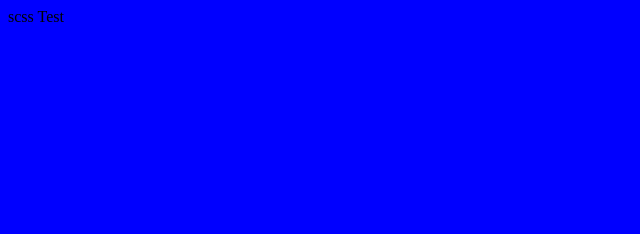
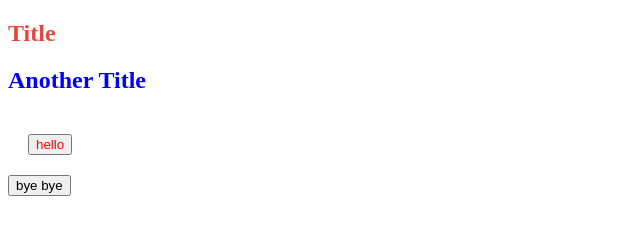
Before and after one commit to BrandonKTC/css-masterclass, a website built with webpack: page design/index.html in a window 1280 px wide. Shown: the whole page, without its empty margins (0-640 px from the left). Built offline with nearby package versions, Linux system fonts and the light colour scheme.

Commit message:
starting scss

```diff
--- a/design/index.html
+++ b/design/index.html
@@ -8,6 +8,11 @@
 		<title>scss masterclass</title>
 	</head>
 	<body>
-		scss Test
+		<h2>Title</h2>
+		<div class="box">
+			<h2>Another Title</h2>
+			<button>hello</button>
+		</div>
+		<button>bye bye</button>
 	</body>
 </html>
--- a/src/index.js
+++ b/src/index.js
@@ -1 +1 @@
-import "./scss/app.scss";
+import "./scss/styles.scss";
--- /dev/null
+++ b/src/scss/_variables.scss
@@ -0,0 +1 @@
+$bg: #e7473c;
--- a/src/scss/app.scss
+++ /dev/null
@@ -1,3 +0,0 @@
-body {
-	background: blue;
-}
--- /dev/null
+++ b/src/scss/styles.scss
@@ -0,0 +1,19 @@
+@import "_variables.scss";
+
+h2 {
+	color: $bg;
+}
+
+.box {
+	margin-top: 20px;
+	h2 {
+		color: blue;
+	}
+	button {
+		color: red;
+		margin: 20px;
+	}
+	&:hover {
+		background-color: green;
+	}
+}
```
